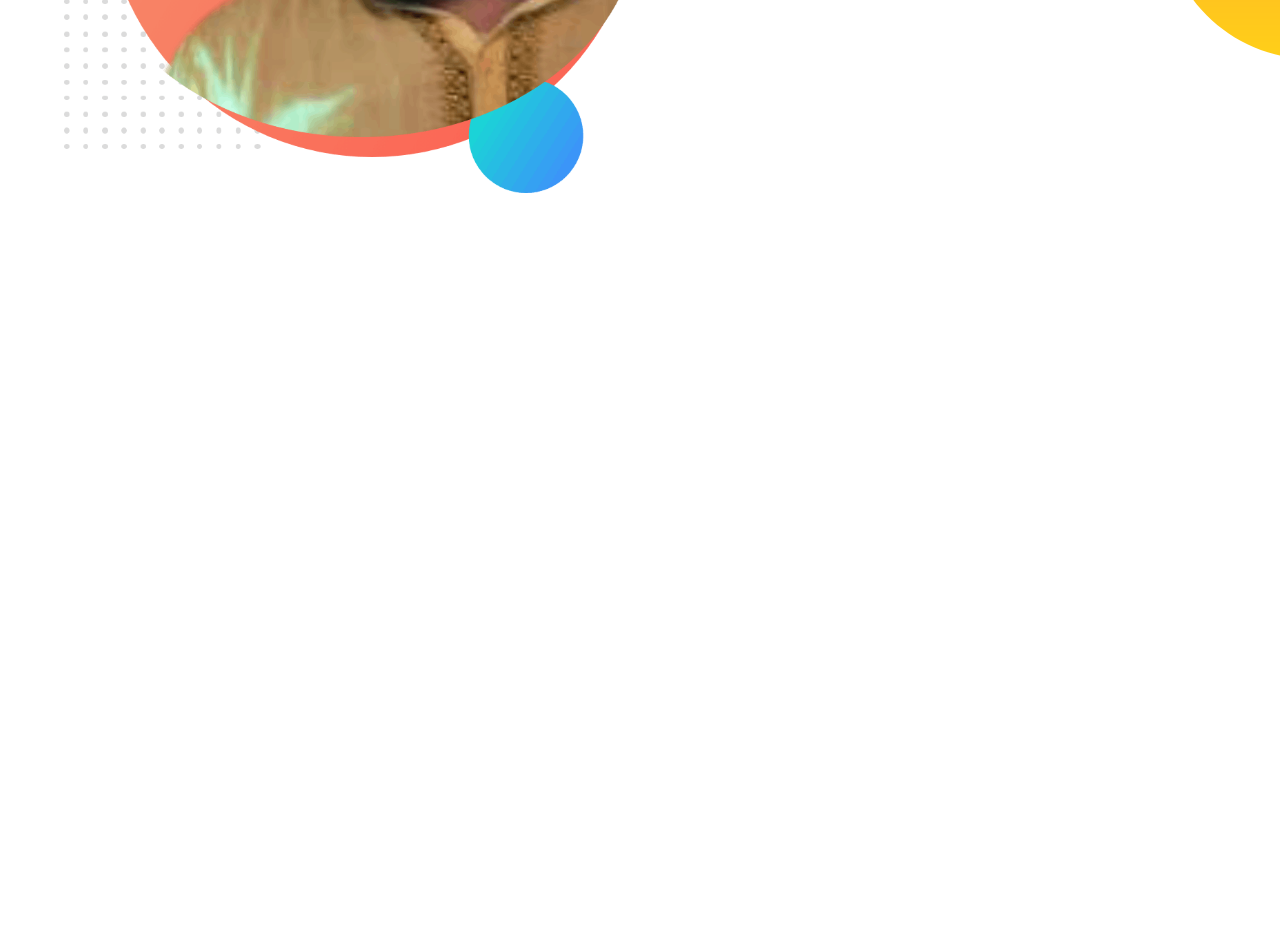
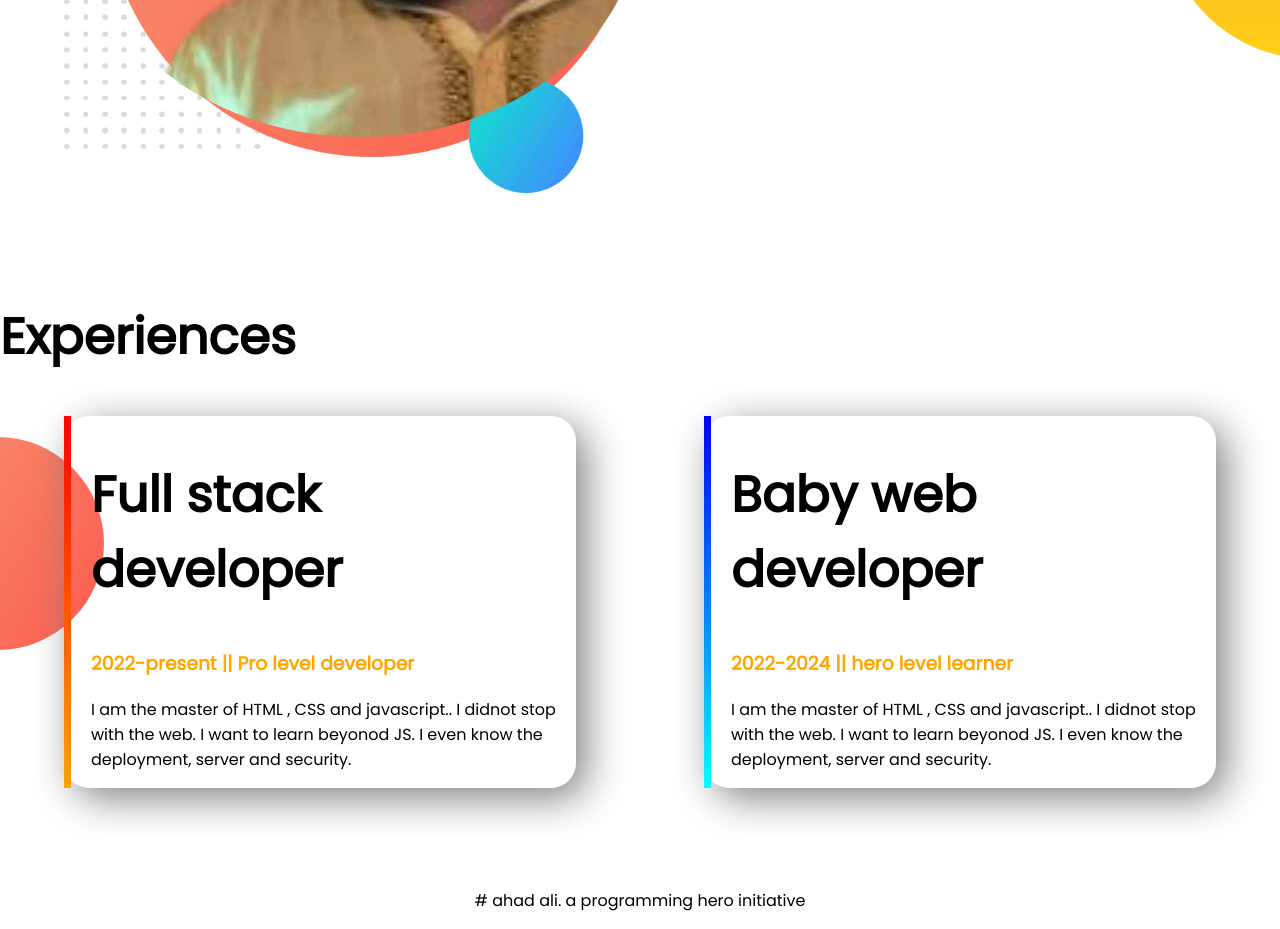
Before and after one commit to ahadalichowdhury/developer-portfolio, a plain HTML site: page index.html in a window 1280 px wide. Shown: the part 1058-1987 px from the top of the page. Before the commit the page ends 1358 px from the top, so only its background shows below. Drawn offline with Linux system fonts and the light colour scheme.

Commit message:
work done

```diff
--- a/index.html
+++ b/index.html
@@ -14,31 +14,74 @@
     <link rel="stylesheet" href="style.css" />
   </head>
   <body>
-      <section class="top-banner">
+    <section class="top-banner flexible-container">
       <div class="half-width">
         <h1>Welcome To</h1>
         <h1><span class="orange-color">Ahad Chowdhury </span>World</h1>
         <h3>I am a simple boy</h3>
-        <p>I am ahad, I read in Leading University with subject Computer science and
-          engineering. I want to become a software developer. Pray for me .....
+        <p>
+          I am ahad, I read in Leading University with subject Computer science
+          and engineering. I want to become a software developer. Pray for me
+          .....
         </p>
-        <a class="link-button" target="_blank" href="https://www.linkedin.com/feed/">Hire me</a>
+        <a
+          class="link-button"
+          target="_blank"
+          href="https://www.linkedin.com/feed/"
+          >Hire me</a
+        >
       </div>
       <div class="half-width">
         <img src="images/my-bg.png" alt="" />
       </div>
     </section>
 
-      <section class="dream-big">
+    <section class="dream-big flexible-container">
       <div class="half-width">
-              <img src="images/my-bg.png" alt="">
+        <img src="images/my-bg.png" alt="" />
       </div>
       <div class="half-width">
         <h1>Big Dream</h1>
         <h2>Become a web developer</h2>
-              <p>Want to become a software developer, For this reason , i learn c programming language, c++ programming language, and now i try to learn html , css and many other things</p>
-              <a class="link-button" target="_blank" href="https://www.linkedin.com/feed/">Download resume</a>
+        <p>
+          Want to become a software developer, For this reason , i learn c
+          programming language, c++ programming language, and now i try to learn
+          html , css and many other things
+        </p>
+        <a
+          class="link-button"
+          target="_blank"
+          href="https://www.linkedin.com/feed/"
+          >Download resume</a
+        >
       </div>
     </section>
+
+    <section class="experience">
+      <h1>Experiences</h1>
+      <div class="flexible-container">
+        <div id="full-stack" class="experience-item">
+          <h1>Full stack developer</h1>
+          <h3 class="orange-color">2022-present || Pro level developer</h3>
+          <p>
+            I am the master of HTML , CSS and javascript.. I didnot stop with
+            the web. I want to learn beyonod JS. I even know the deployment,
+            server and security.
+          </p>
+        </div>
+        <div id="web-dev" class="experience-item">
+          <h1>Baby web developer</h1>
+          <h3 class="orange-color">2022-2024 || hero level learner</h3>
+          <p>
+            I am the master of HTML , CSS and javascript.. I didnot stop with
+            the web. I want to learn beyonod JS. I even know the deployment,
+            server and security.
+          </p>
+        </div>
+      </div>
+    </section>
+    <footer>
+      <p># ahad ali. a programming hero initiative</p>
+    </footer>
   </body>
 </html>
--- a/style.css
+++ b/style.css
@@ -6,23 +6,22 @@ body {
 h1 {
   font-size: 50px;
 }
-.orange-color{
+.orange-color {
   color: orange;
 }
 
-section{
+.flexible-container {
   display: flex;
   margin-bottom: 100px;
 }
-.half-width{
+.half-width {
   width: 50%;
   padding-left: 5%;
 }
-.half-width img{
+.half-width img {
   width: 100%;
-
 }
-.link-button{
+.link-button {
   text-decoration: none;
   background-image: linear-gradient(yellow, tomato);
   font-weight: 700;
@@ -30,13 +29,40 @@ section{
   border-radius: 10px;
 }
 
-.top-banner{
+.top-banner {
   background-image: url(images/top-banner.png);
   background-repeat: no-repeat;
-
 }
-.dream-big{
+.dream-big {
   background-image: url(images/dream-bg.png);
   background-repeat: no-repeat;
   background-position: right;
 }
+
+.experience-item {
+  width: 40%;
+  margin-left: 5%;
+  margin-right: 5%;
+  padding-left: 20px;
+  box-shadow: 10px 10px 40px gray;
+  border-radius: 25px;
+}
+.experience {
+  background-image: url(images/exp-bg.png);
+  background-repeat: no-repeat;
+  background-position: left;
+}
+#full-stack {
+  border-left: 7px solid;
+  border-image: linear-gradient(red, orange);
+  border-image-slice: 1;
+}
+#web-dev {
+  border-left: 7px solid;
+  border-image: linear-gradient(blue, cyan);
+  border-image-slice: 1;
+  border-radius: 25px;
+}
+footer p{
+    text-align: center;
+}
```
Also changed, not shown: images/jhankar.png (deleted), images/jhankar2.png (deleted). Lines whose indentation alone changed are shown as unchanged.
